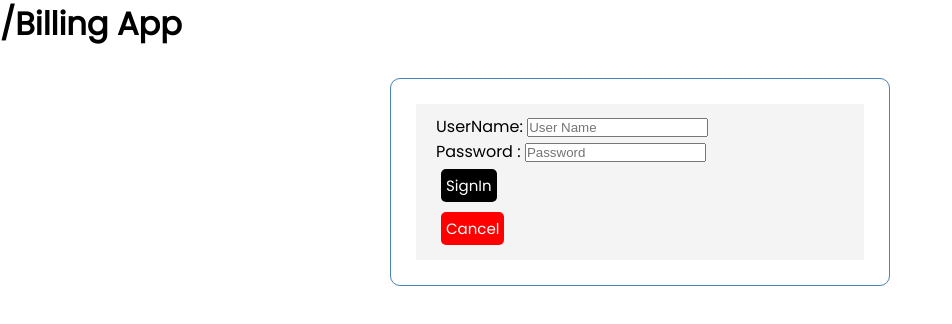
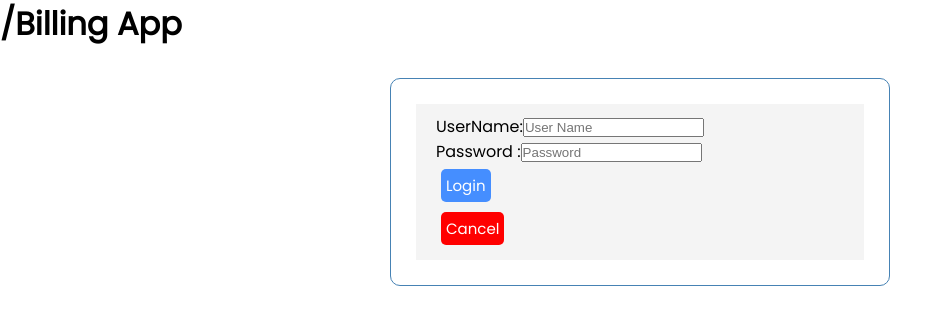
Before and after one commit to Nikhilnama18/Bill-Tracker, a Vue app in the folder front_end/ui-vue/: page /login in a window 1280 px wide. Shown: the top 324 px of the page, without its empty margins (0-952 px from the left). Built offline with nearby package versions, Linux system fonts and the light colour scheme; the HTML template or start-up script is replaced by a standard one.

Commit message:
Added org name in bills view and some css.

```diff
--- a/front_end/ui-vue/src/components/ListBills.vue
+++ b/front_end/ui-vue/src/components/ListBills.vue
@@ -23,7 +23,14 @@
           placeholder="Bill Due Ammount"
           required
         />
-        <input type="submit" @click="createBill" />
+        <input
+          :disabled="!isLoginEnabled"
+          type="submit"
+          @click="createBill"
+          value="Add bill"
+          :style="{ background: '#458eff' }"
+          class="btn"
+        />
       </form>
     </div>
 
--- a/front_end/ui-vue/src/components/Organisation.vue
+++ b/front_end/ui-vue/src/components/Organisation.vue
@@ -15,8 +15,12 @@ export default {
   },
   methods: {
     renderBills() {
-      this.$router.push({ name: "Bills", params: { o_id: this.org.o_id } });
+      this.$router.push({
+        name: "Bills",
+        params: { o_id: this.org.o_id, o_name: this.org.o_name },
+      });
       localStorage.setItem("org_id", this.org.o_id);
+      localStorage.setItem("org_name", this.org.o_name);
     },
   },
 };
--- a/front_end/ui-vue/src/views/Bills.vue
+++ b/front_end/ui-vue/src/views/Bills.vue
@@ -1,6 +1,8 @@
 <template>
-  <ListBills :org_id="org_id"></ListBills>
-
+  <div>
+    <h1 class="org-name">Organisation : {{ getOrgName() }}</h1>
+    <ListBills :org_id="org_id"></ListBills>
+  </div>
 </template>
 
 <script>
@@ -16,5 +18,17 @@ export default {
   created() {
     console.log(`Bills vue created ${this.$route.params.o_id}`);
   },
+  methods: {
+    getOrgName() {
+      return this.$route.params.o_name || localStorage.getItem("org_name");
+    },
+  },
 };
 </script>
+
+<style scoped>
+.org-name {
+  position: sticky;
+  top:0%
+}
+</style>
--- a/front_end/ui-vue/src/views/Login.vue
+++ b/front_end/ui-vue/src/views/Login.vue
@@ -1,26 +1,41 @@
 <template>
   <div class="containers">
-    <div class="userDetails">
-      UserName:
-      <input v-model="u_name" type="text" id="u_name" placeholder="User Name" />
+    <form class="userDetails">
+      <label> UserName:</label>
+      <input
+        v-model="u_name"
+        type="text"
+        id="u_name"
+        placeholder="User Name"
+        required
+      />
       <br />
-      Password :
+      <label>Password :</label>
       <input
         v-model="u_password"
         type="password"
         id="u_password"
         placeholder="Password"
+        required
       />
+      <br />
       <p v-if="loginFail">Username or password is wrong.</p>
       <p v-if="loginFormEmpty">Please fill Username and password.</p>
       <p v-if="connectionIssue">
         Cannot connect to our service. Please try again in few moments.
       </p>
-      <Button @click="signin" title="SignIn" color="black" />
+      <input
+        :disabled="!isLoginEnabled"
+        type="submit"
+        @click="signin"
+        value="Login"
+        :style="{ background: '#458eff' }"
+        class="btn"
+      />
       <router-link to="/">
         <Button title="Cancel" color="red" />
       </router-link>
-    </div>
+    </form>
   </div>
 </template>
 
@@ -41,8 +56,14 @@ export default {
   components: {
     Button,
   },
+  computed: {
+    isLoginEnabled() {
+      return this.u_name.trim().length > 1 && this.u_password.trim().length > 1;
+    },
+  },
   methods: {
-    async signin() {
+    async signin(event) {
+      event.preventDefault();
       //Reset messages .
       this.loginFail = false;
       this.loginFormEmpty = false;
```
